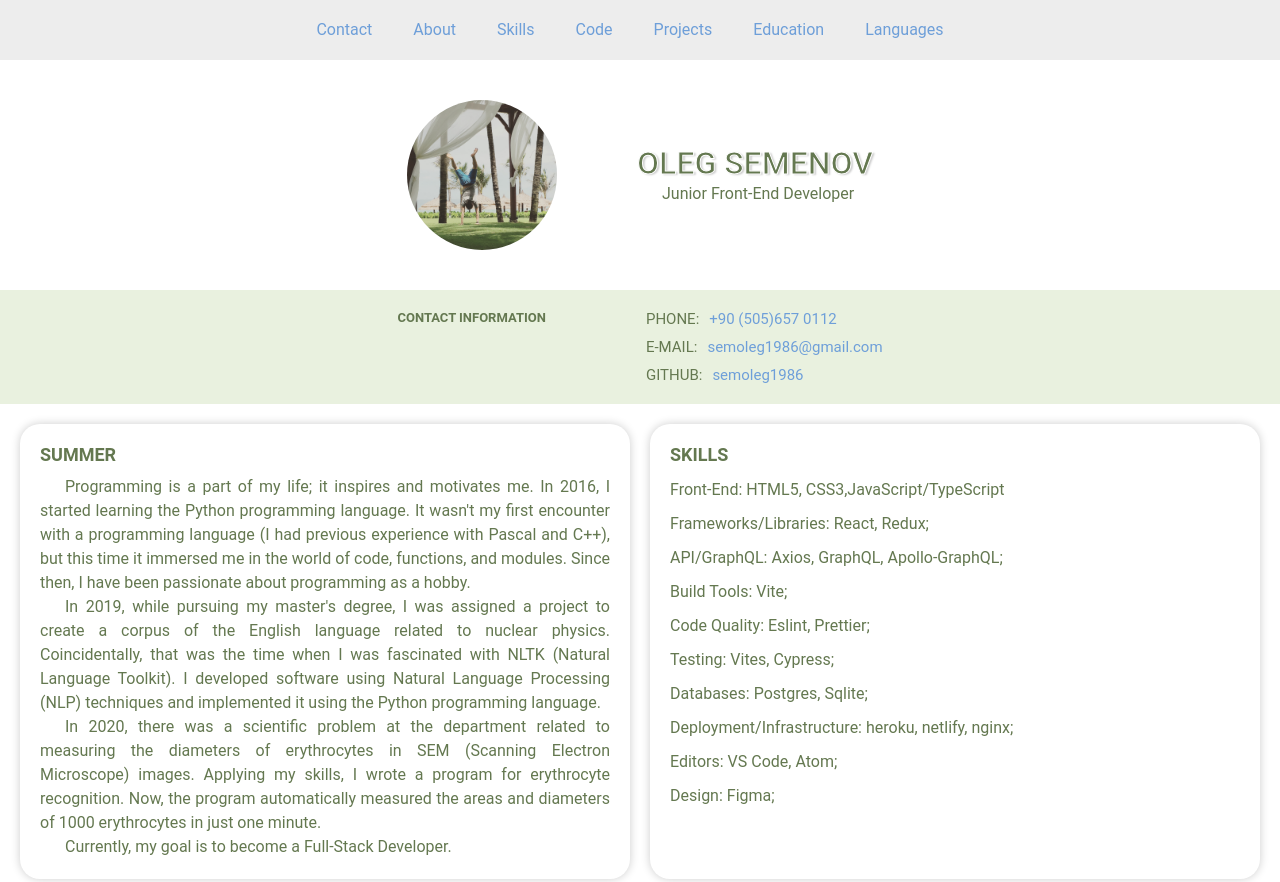
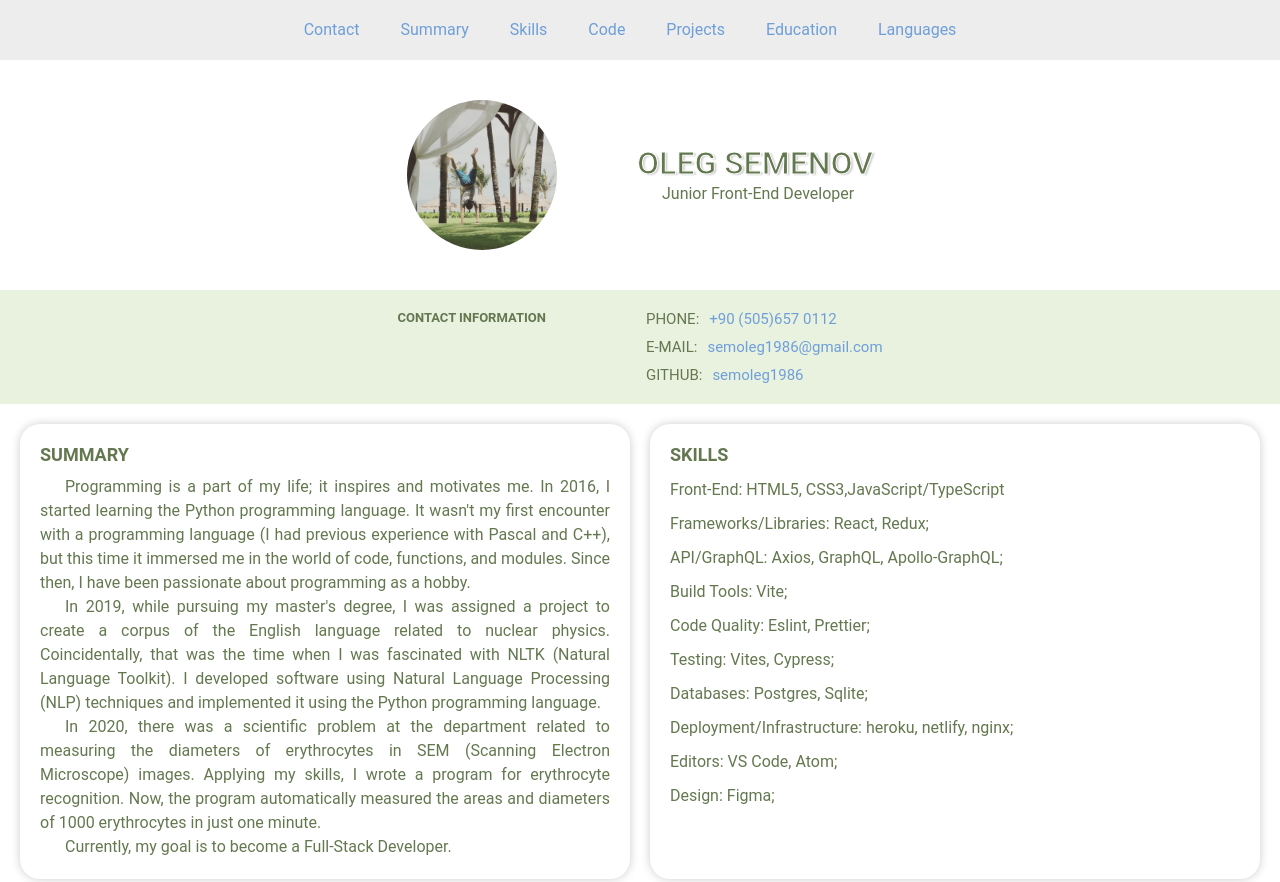
Before and after one commit to semoleg1986/rsschool-cv, a plain HTML site: page index.html in a window 1280 px wide. Shown: the top 882 px of the page. Drawn offline with Linux system fonts and the light colour scheme.

Commit message:
fix: update index.html

```diff
--- a/index.html
+++ b/index.html
@@ -25,7 +25,7 @@
                     <a href="#contact" class="nav-link">Contact</a>
                 </li>
                 <li class="nav-item">
-                    <a href="#about" class="nav-link">About</a>
+                    <a href="#about" class="nav-link">Summary</a>
                 </li>
                 <li class="nav-item">
                     <a href="#skills" class="nav-link">Skills</a>
@@ -69,7 +69,7 @@
         </section>
         <div class="container">
             <section class="about-section" id="about">
-                <h2>Summer</h2>
+                <h2>Summary</h2>
                 <p>Programming is a part of my life; it inspires and motivates me. In 2016, I started learning the Python programming language. It wasn't my first encounter with a programming language (I had previous experience with Pascal and C++), but this time it immersed me in the world of code, functions, and modules. Since then, I have been passionate about programming as a hobby.</p>
                 <p>In 2019, while pursuing my master's degree, I was assigned a project to create a corpus of the English language related to nuclear physics. Coincidentally, that was the time when I was fascinated with NLTK (Natural Language Toolkit). I developed software using Natural Language Processing (NLP) techniques and implemented it using the Python programming language.</p>
                 <p>In 2020, there was a scientific problem at the department related to measuring the diameters of erythrocytes in SEM (Scanning Electron Microscope) images. Applying my skills, I wrote a program for erythrocyte recognition. Now, the program automatically measured the areas and diameters of 1000 erythrocytes in just one minute.</p>
@@ -132,7 +132,7 @@
                     </ul>
             </section>
             <section class="education-section" id="education">
-                <h2>Educations</h2>
+                <h2>Education</h2>
                 <article class="education-article">
                     <h3>University</h3>
                     <ul class="education-list">
```
